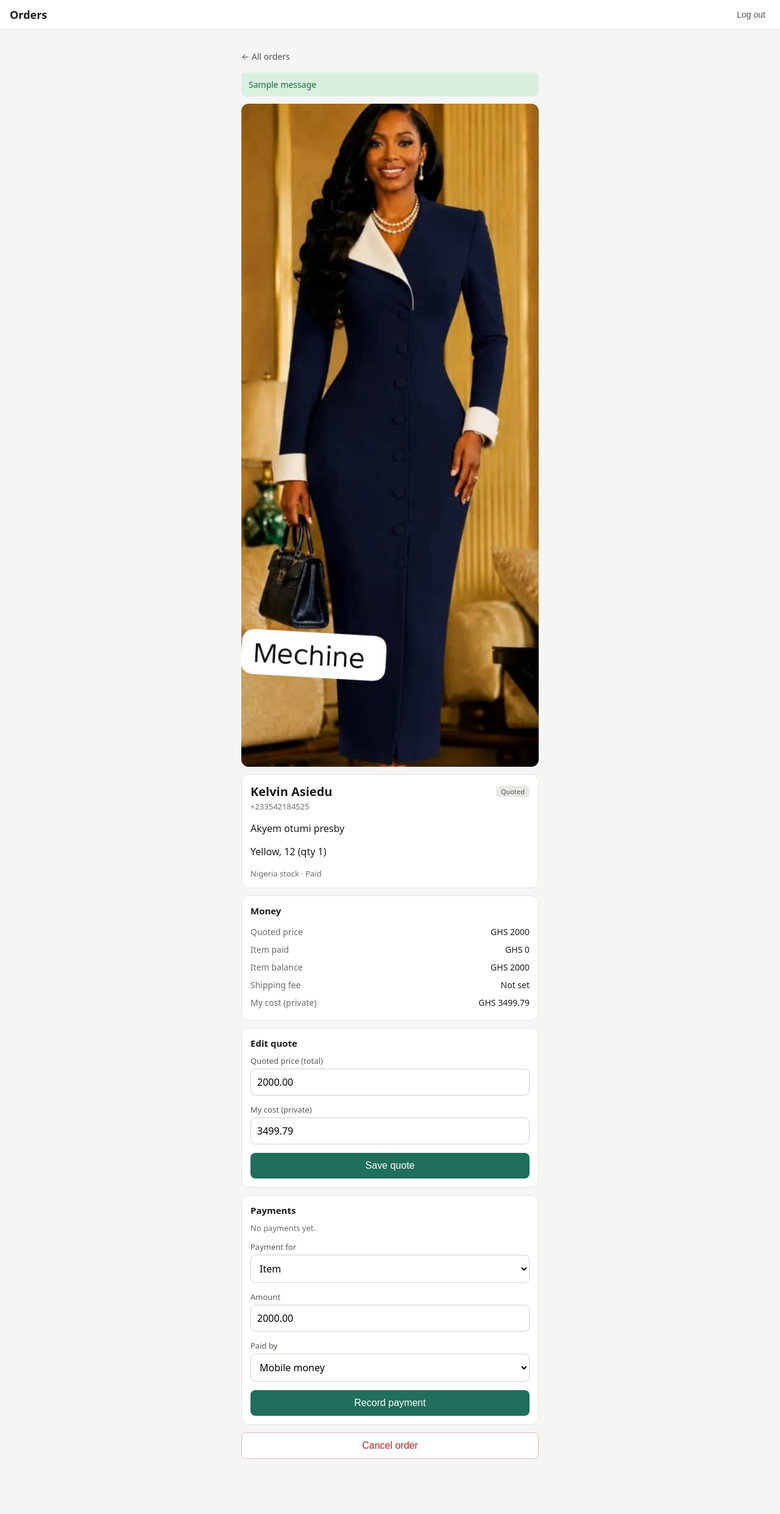
After one commit to Nasarp15/import-tracker, a Django app: page /orders/2/ in a window 1280 px wide. The commit adds this page. Shown: the whole page at 61% size. Run offline with Django 5.2, Linux system fonts and the light colour scheme; a user stored in the database is signed in; data comes from the database, SQL or seed files in the repository; both versions use the stored data as it was after the commit; tables that the repository leaves empty hold one stand-in row (values such as "Sample post"); one stand-in notice (Sample message) is shown.

Commit message:
Add order detail page with payments

```diff
--- a/orders/forms.py
+++ b/orders/forms.py
@@ -1,6 +1,14 @@
 from django import forms
 
-from .models import Address, Batch, Customer, Order, OrderPhoto, normalize_phone
+from .models import (
+    Address,
+    Batch,
+    Customer,
+    Order,
+    OrderPhoto,
+    Payment,
+    normalize_phone,
+)
 
 
 class OrderForm(forms.ModelForm):
@@ -94,3 +102,42 @@ class OrderForm(forms.ModelForm):
         if data.get("photo"):
             OrderPhoto.objects.create(order=order, image=data["photo"])
         return order
+
+
+class PaymentForm(forms.ModelForm):
+    class Meta:
+        model = Payment
+        fields = ["kind", "amount", "method"]
+        labels = {"kind": "Payment for", "amount": "Amount", "method": "Paid by"}
+
+
+class ShippingForm(forms.ModelForm):
+    class Meta:
+        model = Order
+        fields = ["size_band", "shipping_fee"]
+        labels = {
+            "size_band": "Item size",
+            "shipping_fee": "Shipping fee (leave empty to use the grid)",
+        }
+
+    def __init__(self, *args, **kwargs):
+        super().__init__(*args, **kwargs)
+        self.initial.pop("shipping_fee", None)
+        self.fields["size_band"].empty_label = "Choose size"
+
+    def clean(self):
+        cleaned = super().clean()
+        if not cleaned.get("size_band") and cleaned.get("shipping_fee") is None:
+            raise forms.ValidationError("Choose the item size or enter a fee.")
+        return cleaned
+
+
+class QuoteForm(forms.ModelForm):
+    class Meta:
+        model = Order
+        fields = ["quoted_price", "cost"]
+        labels = {"quoted_price": "Quoted price (total)", "cost": "My cost (private)"}
+
+    def __init__(self, *args, **kwargs):
+        super().__init__(*args, **kwargs)
+        self.fields["quoted_price"].required = True
--- /dev/null
+++ b/orders/templates/orders/_fields.html
@@ -0,0 +1,8 @@
+{{ form.non_field_errors }}
+{% for field in form %}
+  <div class="field">
+    <label for="{{ field.id_for_label }}">{{ field.label }}</label>
+    {{ field }}
+    {{ field.errors }}
+  </div>
+{% endfor %}
--- /dev/null
+++ b/orders/templates/orders/order_detail.html
@@ -0,0 +1,113 @@
+{% extends "orders/base.html" %}
+
+{% block title %}Order {{ order.pk }}{% endblock %}
+
+{% block content %}
+<style>
+  .back { color: #55554f; text-decoration: none; font-size: 14px; }
+  .card { background: #fff; border: 1px solid #e3e3df; border-radius: 12px; padding: 14px; margin: 12px 0; }
+  .card h2 { font-size: 15px; margin: 0 0 10px; }
+  .top { display: flex; justify-content: space-between; align-items: center; gap: 8px; }
+  .top h1 { margin: 0; }
+  .photo { width: 100%; border-radius: 12px; margin-top: 12px; display: block; }
+  .kv { display: flex; justify-content: space-between; padding: 5px 0; font-size: 14px; }
+  .kv span:first-child { color: #6b6b66; }
+  .msg { padding: 10px 12px; border-radius: 8px; margin: 12px 0; font-size: 14px; background: #d9f0e0; color: #1d6b3a; }
+  .msg.warning, .msg.error { background: #fdecc8; color: #7a4b00; }
+  .pay { display: flex; justify-content: space-between; font-size: 13px; padding: 4px 0; color: #55554f; }
+  .secondary { background: #fff; color: #b3261e; border: 1px solid #e3b5b1; margin-top: 8px; }
+  .hint { font-size: 13px; color: #1d4d8f; margin: -6px 0 12px; }
+</style>
+
+<p><a class="back" href="{% url 'order_list' %}">&larr; All orders</a></p>
+
+{% for message in messages %}
+  <div class="msg {{ message.tags }}">{{ message }}</div>
+{% endfor %}
+
+{% for photo in order.photos.all %}
+  <a href="{{ photo.image.url }}"><img class="photo" src="{{ photo.image.url }}" alt=""></a>
+{% endfor %}
+
+<div class="card">
+  <div class="top">
+    <h1>{{ order.customer.name|default:order.customer.phone }}</h1>
+    <span class="badge s-{{ order.stage }}">{{ order.get_stage_display }}</span>
+  </div>
+  <div class="muted">{{ order.customer.phone }}</div>
+  {% if order.address %}<p>{{ order.address.details }}</p>{% endif %}
+  <p>{{ order.item_notes|default:"No notes" }} (qty {{ order.quantity }})</p>
+  <div class="muted">{{ order.get_source_type_display }}{% if order.batch %} · {{ order.batch.label }}{% endif %}</div>
+</div>
+
+<div class="card">
+  <h2>Money</h2>
+  <div class="kv"><span>Quoted price</span><span>{% if order.quoted_price %}{{ order.currency }} {{ order.quoted_price|floatformat:"-2" }}{% else %}Not quoted{% endif %}</span></div>
+  <div class="kv"><span>Item paid</span><span>{{ order.currency }} {{ item_paid|floatformat:"-2" }}</span></div>
+  {% if item_balance %}<div class="kv"><span>Item balance</span><span>{{ order.currency }} {{ item_balance|floatformat:"-2" }}</span></div>{% endif %}
+  <div class="kv"><span>Shipping fee</span><span>{% if order.shipping_fee is not None %}{{ order.currency }} {{ order.shipping_fee|floatformat:"-2" }}{% else %}Not set{% endif %}</span></div>
+  {% if order.shipping_fee is not None %}
+    <div class="kv"><span>Shipping paid</span><span>{{ order.currency }} {{ shipping_paid|floatformat:"-2" }}</span></div>
+    {% if shipping_balance %}<div class="kv"><span>Shipping balance</span><span>{{ order.currency }} {{ shipping_balance|floatformat:"-2" }}</span></div>{% endif %}
+  {% endif %}
+  {% if order.cost %}<div class="kv"><span>My cost (private)</span><span>{{ order.cost_currency }} {{ order.cost|floatformat:"-2" }}</span></div>{% endif %}
+</div>
+
+{% if next_step %}
+  <form method="post">
+    {% csrf_token %}
+    <input type="hidden" name="action" value="set_stage">
+    <input type="hidden" name="stage" value="{{ next_step.0 }}">
+    <button type="submit">{{ next_step.1 }}</button>
+  </form>
+{% endif %}
+
+{% if order.stage == "requested" or order.stage == "quoted" %}
+  <div class="card">
+    <h2>{% if order.quoted_price %}Edit quote{% else %}Add a quote{% endif %}</h2>
+    <form method="post">
+      {% csrf_token %}
+      <input type="hidden" name="action" value="set_quote">
+      {% include "orders/_fields.html" with form=quote_form %}
+      <button type="submit">Save quote</button>
+    </form>
+  </div>
+{% endif %}
+
+{% if order.stage == "arrived" %}
+  <div class="card">
+    <h2>Shipping fee</h2>
+    <form method="post">
+      {% csrf_token %}
+      <input type="hidden" name="action" value="set_shipping">
+      {% include "orders/_fields.html" with form=shipping_form %}
+      {% if suggested_fee %}<div class="hint">Suggested from your grid: {{ order.currency }} {{ suggested_fee|floatformat:"-2" }}</div>{% endif %}
+      <button type="submit">Save shipping fee</button>
+    </form>
+  </div>
+{% endif %}
+
+<div class="card">
+  <h2>Payments</h2>
+  {% for payment in payments %}
+    <div class="pay"><span>{{ payment.paid_on|date:"j M" }} · {{ payment.get_kind_display }} · {{ payment.get_method_display }}</span><span>{{ payment.currency }} {{ payment.amount|floatformat:"-2" }}</span></div>
+  {% empty %}
+    <p class="muted">No payments yet.</p>
+  {% endfor %}
+
+  {% if can_add_payment %}
+    <form method="post" style="margin-top:12px">
+      {% csrf_token %}
+      <input type="hidden" name="action" value="add_payment">
+      {% include "orders/_fields.html" with form=payment_form %}
+      <button type="submit">Record payment</button>
+    </form>
+  {% endif %}
+</div>
+
+<form method="post" onsubmit="return confirm('Cancel this order?');">
+  {% csrf_token %}
+  <input type="hidden" name="action" value="cancel">
+  <button class="secondary" type="submit">Cancel order</button>
+</form>
+{% endblock %}
--- a/orders/templates/orders/order_list.html
+++ b/orders/templates/orders/order_list.html
@@ -13,7 +13,7 @@
 </nav>
 
 {% for order in orders %}
-  <div class="order">
+  <a class="order" href="{% url 'order_detail' order.pk %}" style="color:inherit;text-decoration:none">
     {% with photo=order.photos.all|first %}
       {% if photo %}
         <img class="thumb" src="{{ photo.image.url }}" alt="">
@@ -32,7 +32,7 @@
         <div class="muted">{{ order.currency }} {{ order.quoted_price|floatformat:"-2" }}</div>
       {% endif %}
     </div>
-  </div>
+  </a>
 {% empty %}
   <p class="muted">No orders here yet.</p>
 {% endfor %}
--- a/orders/urls.py
+++ b/orders/urls.py
@@ -5,4 +5,5 @@ from . import views
 urlpatterns = [
     path("", views.order_list, name="order_list"),
     path("orders/new/", views.order_create, name="order_create"),
+    path("orders/<int:pk>/", views.order_detail, name="order_detail"),
 ]
--- a/orders/views.py
+++ b/orders/views.py
@@ -1,9 +1,11 @@
+from django.contrib import messages
 from django.contrib.auth.decorators import login_required
 from django.db.models import Q
-from django.shortcuts import redirect, render
+from django.shortcuts import get_object_or_404, redirect, render
+from django.utils import timezone
 
-from .forms import OrderForm
-from .models import Order
+from .forms import OrderForm, PaymentForm, QuoteForm, ShippingForm
+from .models import Order, Payment
 
 STAGE_CHIPS = [
     ("", "All"),
@@ -13,6 +15,46 @@ STAGE_CHIPS = [
     ("shipping_paid", "Ready"),
     ("delivered", "Delivered"),
 ]
+
+NEXT_STAGE = {
+    Order.Stage.PAID: (Order.Stage.PURCHASED, "Mark as purchased"),
+    Order.Stage.PURCHASED: (Order.Stage.IN_TRANSIT, "Mark as in transit"),
+    Order.Stage.IN_TRANSIT: (Order.Stage.ARRIVED, "Mark as arrived"),
+    Order.Stage.SHIPPING_PAID: (Order.Stage.DELIVERED, "Mark as delivered"),
+}
+
+
+def next_step(order):
+    """Return (stage, button label) for the next manual step, or None."""
+    if (
+        order.source_type == Order.SourceType.NIGERIA_STOCK
+        and order.stage == Order.Stage.PAID
+    ):
+        return Order.Stage.DELIVERED, "Mark as delivered"
+    return NEXT_STAGE.get(order.stage)
+
+
+def balances(order):
+    item_paid = order.paid_total(Payment.Kind.ITEM)
+    shipping_paid = order.paid_total(Payment.Kind.SHIPPING)
+    item_balance = order.quoted_price - item_paid if order.quoted_price else None
+    shipping_balance = (
+        order.shipping_fee - shipping_paid if order.shipping_fee is not None else None
+    )
+    return {
+        "item_paid": item_paid,
+        "shipping_paid": shipping_paid,
+        "item_balance": item_balance,
+        "shipping_balance": shipping_balance,
+    }
+
+
+def payment_initial(order, bal):
+    if order.stage == Order.Stage.ARRIVED and (bal["shipping_balance"] or 0) > 0:
+        return {"kind": Payment.Kind.SHIPPING, "amount": bal["shipping_balance"]}
+    if (bal["item_balance"] or 0) > 0:
+        return {"kind": Payment.Kind.ITEM, "amount": bal["item_balance"]}
+    return {}
 
 
 @login_required
@@ -44,8 +86,110 @@ def order_create(request):
     if request.method == "POST":
         form = OrderForm(request.POST, request.FILES)
         if form.is_valid():
-            form.save_order()
-            return redirect("order_list")
+            order = form.save_order()
+            return redirect("order_detail", pk=order.pk)
     else:
         form = OrderForm()
     return render(request, "orders/order_form.html", {"form": form})
+
+
+@login_required
+def order_detail(request, pk):
+    order = get_object_or_404(
+        Order.objects.active()
+        .select_related("customer", "address", "batch", "size_band")
+        .prefetch_related("photos", "payments"),
+        pk=pk,
+    )
+
+    def fresh():
+        return Order.objects.get(pk=order.pk)
+
+    bal = balances(order)
+    payment_form = PaymentForm(initial=payment_initial(order, bal))
+    shipping_form = ShippingForm(instance=fresh())
+    quote_form = QuoteForm(instance=fresh())
+
+    if request.method == "POST":
+        action = request.POST.get("action")
+
+        if action == "add_payment":
+            payment_form = PaymentForm(request.POST)
+            if payment_form.is_valid():
+                kind = payment_form.cleaned_data["kind"]
+                if kind == Payment.Kind.SHIPPING and order.shipping_fee is None:
+                    payment_form.add_error("kind", "Set the shipping fee first.")
+                else:
+                    payment = payment_form.save(commit=False)
+                    payment.order = order
+                    payment.currency = order.currency
+                    payment.save()
+                    messages.success(request, "Payment recorded.")
+                    return redirect("order_detail", pk=order.pk)
+
+        elif action == "set_quote":
+            if order.stage not in (Order.Stage.REQUESTED, Order.Stage.QUOTED):
+                messages.error(request, "The quote can't be changed at this stage.")
+                return redirect("order_detail", pk=order.pk)
+            quote_form = QuoteForm(request.POST, instance=fresh())
+            if quote_form.is_valid():
+                updated = quote_form.save(commit=False)
+                if updated.stage == Order.Stage.REQUESTED:
+                    updated.stage = Order.Stage.QUOTED
+                updated.save()
+                updated.refresh_stage_from_payments()
+                messages.success(request, "Quote saved.")
+                return redirect("order_detail", pk=order.pk)
+
+        elif action == "set_shipping":
+            if order.stage != Order.Stage.ARRIVED:
+                messages.error(request, "Shipping can only be set once the item has arrived.")
+                return redirect("order_detail", pk=order.pk)
+            old_fee = order.shipping_fee
+            shipping_form = ShippingForm(request.POST, instance=fresh())
+            if shipping_form.is_valid():
+                updated = shipping_form.save(commit=False)
+                if updated.shipping_fee is None:
+                    updated.shipping_fee = updated.suggested_shipping_fee() or old_fee
+                    if updated.shipping_fee is None:
+                        messages.warning(
+                            request,
+                            "No grid rule matches this size and cost. Enter the fee yourself.",
+                        )
+                updated.save()
+                updated.refresh_stage_from_payments()
+                return redirect("order_detail", pk=order.pk)
+
+        elif action == "set_stage":
+            step = next_step(order)
+            if step and request.POST.get("stage") == step[0]:
+                fields = ["stage"]
+                order.stage = step[0]
+                if step[0] == Order.Stage.DELIVERED:
+                    order.delivered_on = timezone.localdate()
+                    fields.append("delivered_on")
+                order.save(update_fields=fields)
+            else:
+                messages.error(request, "That step isn't available for this order.")
+            return redirect("order_detail", pk=order.pk)
+
+        elif action == "cancel":
+            order.is_cancelled = True
+            order.save(update_fields=["is_cancelled"])
+            return redirect("order_list")
+
+        bal = balances(order)
+
+    can_add_payment = (bal["item_balance"] or 0) > 0 or (bal["shipping_balance"] or 0) > 0
+    context = {
+        "order": order,
+        "payments": order.payments.all(),
+        "next_step": next_step(order),
+        "suggested_fee": order.suggested_shipping_fee() if order.size_band else None,
+        "can_add_payment": can_add_payment,
+        "payment_form": payment_form,
+        "shipping_form": shipping_form,
+        "quote_form": quote_form,
+        **bal,
+    }
+    return render(request, "orders/order_detail.html", context)
```
Also changed, not shown: db.sqlite3, media/orders/2026/10/WhatsApp_Image_2026-10-01_at_9_bLdXY3L.35.28_AM_4.jpeg (added).
